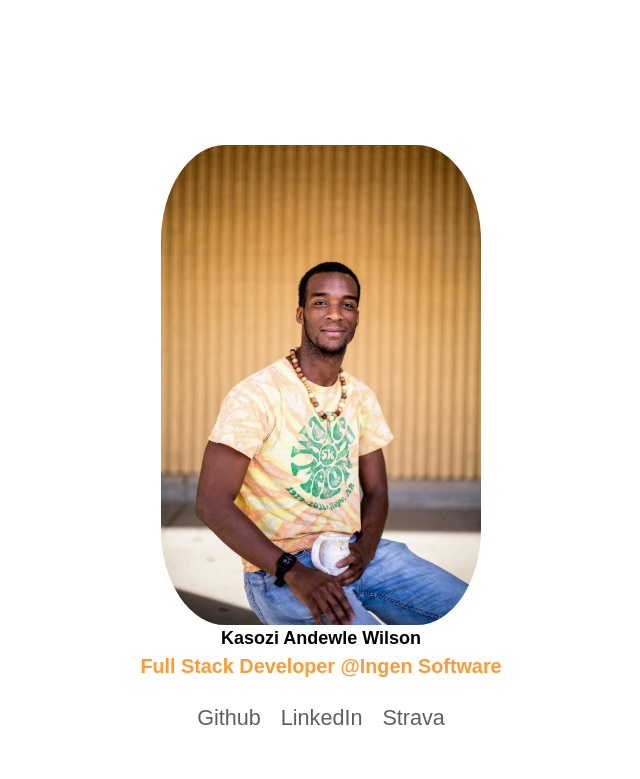
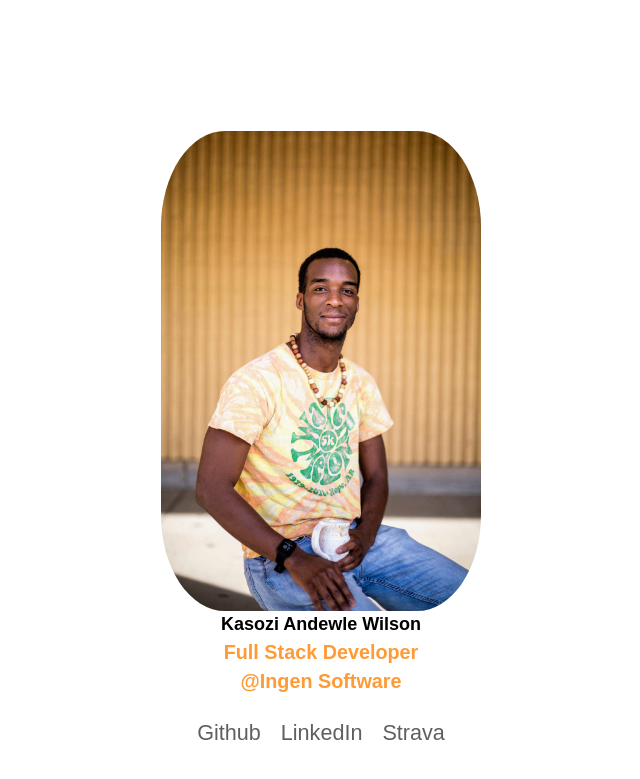
Before and after one commit to kwilson05/kwilson05.github.io, a Jekyll site: the page built from index.html, in a window 1280 px wide. Shown: the top 779 px of the page, without its empty margins (319-959 px from the left). Built offline with Jekyll 4.4.1, drawn with Linux system fonts in a browser that asks for light colours; some web fonts are replaced.

Commit message:
Update index.html

```diff
--- a/index.html
+++ b/index.html
@@ -7,7 +7,7 @@ layout: home
     <div style="height: 100%;" class="flex-column-center" >
         <img src="{{ site.author.thumb | prepend: '/images/'}}" alt="author thumb" class="img-rounded">
         <label style=" text-align:center; font-size:18px; font-weight: bold;">Kasozi Andewle Wilson</label>
-        <p style=" text-align:center; color:#ff9b35; font-weight:bold;"> Full Stack Developer @Ingen Software</p>
+        <p style=" text-align:center; color:#ff9b35; font-weight:bold; max-width:250px;"> Full Stack Developer @Ingen Software</p>
 
 
     {% include index_nav_bar.html %}
```
